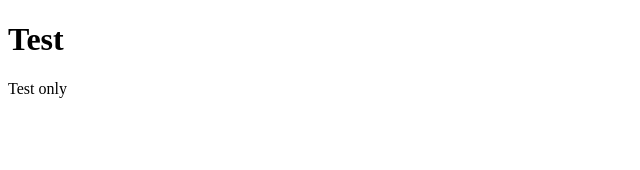
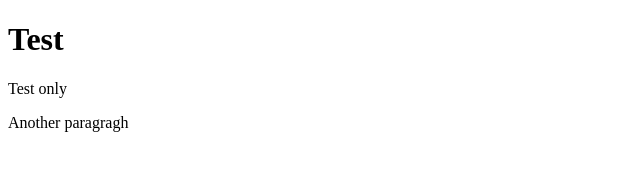
Before and after one commit to Dericknewton1979/git-test, a website: page test.html in a window 1280 px wide. Shown: the whole page, without its empty margins (0-640 px from the left). Drawn offline with Linux system fonts and the light colour scheme.

Commit message:
added paragragh

```diff
--- a/test.html
+++ b/test.html
@@ -9,5 +9,6 @@
 <body>
     <h1>Test</h1>
     <p>Test only</p>
+    <p>Another paragragh</p>
 </body>
 </html>
```
